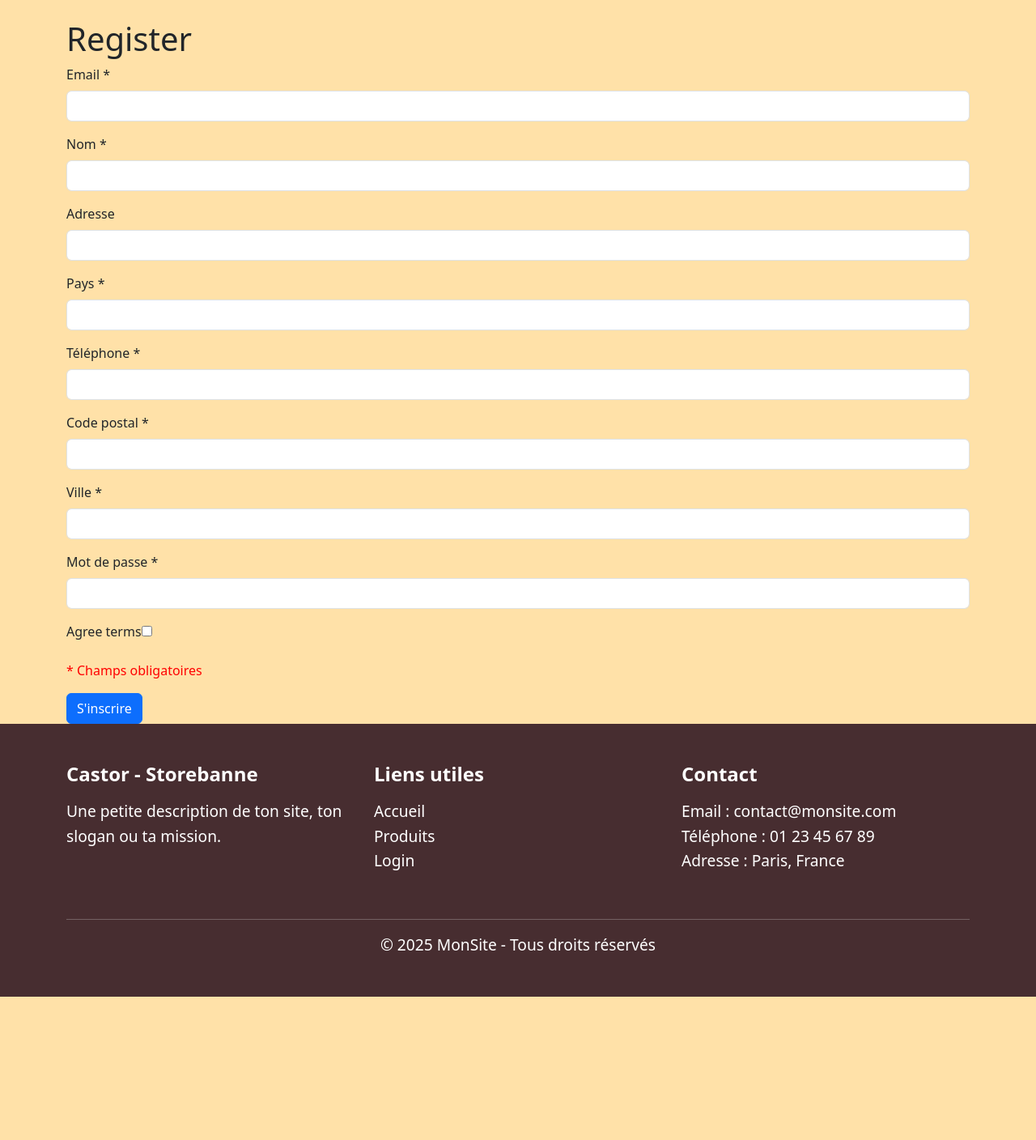
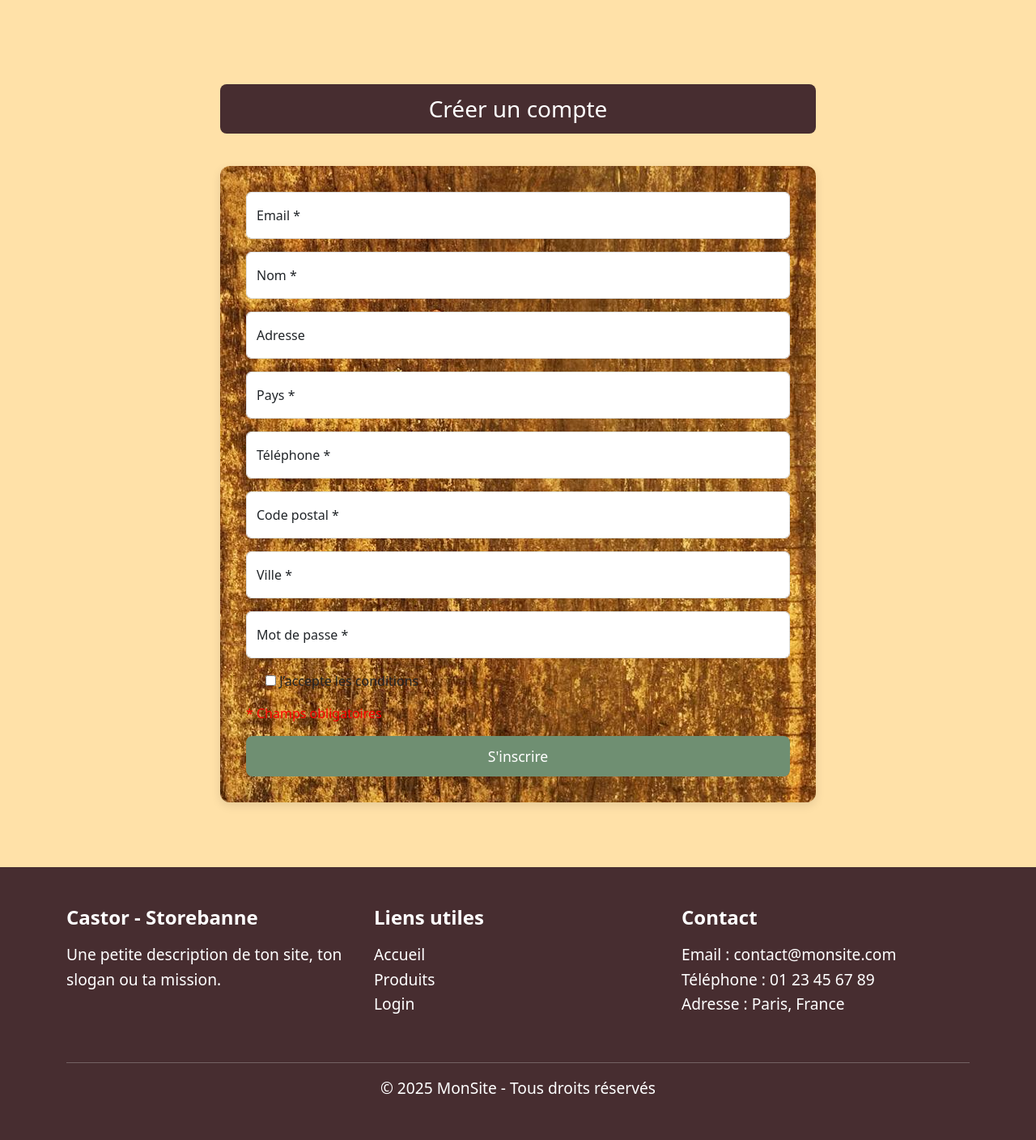
Before and after one commit to TatianaAll/castorStoreBanne, a Symfony app: template templates/registration/register.html.twig in a window 1280 px wide. Shown: the part 106-1514 px from the top of the page at 81% size. Before the commit the page ends 1337 px from the top, so only its background shows below. Run offline with Twig, Linux system fonts and the light colour scheme; the template is opened without the code that fills it, so the values that code supplies are empty; form fields are guessed from the names that the template uses; some libraries are stand-ins or nearby versions.

Commit message:
css register

```diff
--- a/migrations/Version20250918120720.php
+++ b/migrations/Version20250918132539.php
@@ -10,7 +10,7 @@ use Doctrine\Migrations\AbstractMigration;
 /**
  * Auto-generated Migration: Please modify to your needs!
  */
-final class Version20250918120720 extends AbstractMigration
+final class Version20250918132539 extends AbstractMigration
 {
     public function getDescription(): string
     {
--- a/src/Controller/AdminProductController.php
+++ b/src/Controller/AdminProductController.php
@@ -45,7 +45,7 @@ class AdminProductController extends AbstractController
                 // Handle exception if something happens during file upload
               }
 
-              $product->setImage("/castorStoreBanne/public/uploads/".$newFilename);
+              $product->setImage("/uploads/".$newFilename);
             }
 
             $entityManager->persist($product);
--- a/src/Controller/HomeController.php
+++ b/src/Controller/HomeController.php
@@ -20,7 +20,7 @@ class HomeController extends AbstractController
         return $this->render('home/index.html.twig', [
             'title'         => $title,
             'quiSommesNous' => $quiSommesNous,
-            'products'      => $products,
+            'products'      => $products
         ]);
     }
 }
--- a/templates/registration/register.html.twig
+++ b/templates/registration/register.html.twig
@@ -1,24 +1,141 @@
 {% extends 'base.html.twig' %}
 
-{% block title %}Register{% endblock %}
+{% block title %}S'inscrire{% endblock %}
+
+{% block styles %}
+{{ parent() }}
+<style>
+  .wf-container {
+    padding-top: 2.5rem;
+    padding-bottom: 2.5rem;
+  }
+
+  .wf-title-bar {
+    background:#472D30;
+    color: white;
+    border-radius:.5rem;
+    padding:.85rem 1.25rem;
+  }
+
+  .wf-panel {
+    background: url("{{ asset('assets/wood-pattern.jpg') }}") repeat center center, #472D30;
+    border-radius: .75rem;
+    padding: 2rem;
+    box-shadow: 0 0.25rem 0.75rem rgba(0,0,0,0.1);
+  }
+
+  .wf-section {
+    margin-top:2.5rem;
+    margin-bottom:2.5rem;
+  }
+
+  .btn-primary {
+    background-color: #6F8F72;
+    border: none;
+    font-size: 1.1rem;
+    padding: 0.75rem 1.5rem;
+    border-radius: 0.5rem;
+  }
+
+  .btn-primary:hover {
+    background-color: #5a705c;
+  }
+
+  .form-floating input, .form-floating select, .form-floating textarea {
+    height: 50px;
+    padding: 1rem 0.75rem;
+  }
+
+  .form-floating textarea {
+    height: 150px;
+  }
+
+  .required-note {
+    color: red;
+    margin-top: 0.5rem;
+  }
+</style>
+{% endblock %}
 
 {% block body %}
-    <h1>Register</h1>
+<div class="wf-container">
+  <!-- Titre -->
+  <div class="row wf-section">
+    <div class="col-12 col-md-8 offset-md-2">
+      <div class="wf-title-bar text-center">
+        <h1 class="h3 m-0">Créer un compte</h1>
+      </div>
+    </div>
+  </div>
 
-    {{ form_errors(registrationForm) }}
+  <!-- Formulaire d'inscription -->
+  <section id="register" class="row wf-section">
+    <div class="col-12 col-md-8 offset-md-2">
+      <div class="wf-panel">
 
-    {{ form_start(registrationForm) }}
-        {{ form_row(registrationForm.email, {'label': 'Email *'}) }}
-        {{ form_row(registrationForm.name, {'label': 'Nom *'}) }}
-        {{ form_row(registrationForm.address, {'label': 'Adresse'}) }}
-        {{ form_row(registrationForm.country, {'label': 'Pays *'}) }}
-        {{ form_row(registrationForm.phone, {'label': 'Téléphone *'}) }}
-        {{ form_row(registrationForm.zipCode, {'label': 'Code postal *'}) }}
-        {{ form_row(registrationForm.town, {'label': 'Ville *'}) }}
-        {{ form_row(registrationForm.plainPassword, {'label': 'Mot de passe *'}) }}
-        {{ form_row(registrationForm.agreeTerms)}}
+        {{ form_start(registrationForm, {'attr': {'class': 'needs-validation', 'novalidate': 'novalidate'}}) }}
 
-        <p style="color: red;">* Champs obligatoires</p>
-        <button class="btn btn-primary">S'inscrire</button>
-    {{ form_end(registrationForm) }}
+          <div class="form-floating mb-3">
+            {{ form_widget(registrationForm.email, {'attr': {'class': 'form-control', 'placeholder': 'Email'}}) }}
+            {{ form_label(registrationForm.email, 'Email *') }}
+            {{ form_errors(registrationForm.email) }}
+          </div>
+
+          <div class="form-floating mb-3">
+            {{ form_widget(registrationForm.name, {'attr': {'class': 'form-control', 'placeholder': 'Nom'}}) }}
+            {{ form_label(registrationForm.name, 'Nom *') }}
+            {{ form_errors(registrationForm.name) }}
+          </div>
+
+          <div class="form-floating mb-3">
+            {{ form_widget(registrationForm.address, {'attr': {'class': 'form-control', 'placeholder': 'Adresse'}}) }}
+            {{ form_label(registrationForm.address, 'Adresse') }}
+            {{ form_errors(registrationForm.address) }}
+          </div>
+
+          <div class="form-floating mb-3">
+            {{ form_widget(registrationForm.country, {'attr': {'class': 'form-control', 'placeholder': 'Pays'}}) }}
+            {{ form_label(registrationForm.country, 'Pays *') }}
+            {{ form_errors(registrationForm.country) }}
+          </div>
+
+          <div class="form-floating mb-3">
+            {{ form_widget(registrationForm.phone, {'attr': {'class': 'form-control', 'placeholder': 'Téléphone'}}) }}
+            {{ form_label(registrationForm.phone, 'Téléphone *') }}
+            {{ form_errors(registrationForm.phone) }}
+          </div>
+
+          <div class="form-floating mb-3">
+            {{ form_widget(registrationForm.zipCode, {'attr': {'class': 'form-control', 'placeholder': 'Code postal'}}) }}
+            {{ form_label(registrationForm.zipCode, 'Code postal *') }}
+            {{ form_errors(registrationForm.zipCode) }}
+          </div>
+
+          <div class="form-floating mb-3">
+            {{ form_widget(registrationForm.town, {'attr': {'class': 'form-control', 'placeholder': 'Ville'}}) }}
+            {{ form_label(registrationForm.town, 'Ville *') }}
+            {{ form_errors(registrationForm.town) }}
+          </div>
+
+          <div class="form-floating mb-3">
+            {{ form_widget(registrationForm.plainPassword, {'attr': {'class': 'form-control', 'placeholder': 'Mot de passe'}}) }}
+            {{ form_label(registrationForm.plainPassword, 'Mot de passe *') }}
+            {{ form_errors(registrationForm.plainPassword) }}
+          </div>
+
+          <div class="form-check mb-3">
+            {{ form_widget(registrationForm.agreeTerms, {'attr': {'class': 'form-check-input'}}) }}
+            {{ form_label(registrationForm.agreeTerms, 'J’accepte les conditions', {'label_attr': {'class': 'form-check-label'}}) }}
+            {{ form_errors(registrationForm.agreeTerms) }}
+          </div>
+
+          <p class="required-note">* Champs obligatoires</p>
+
+          <button class="btn btn-primary w-100">S'inscrire</button>
+
+        {{ form_end(registrationForm) }}
+      </div>
+    </div>
+  </section>
+</div>
 {% endblock %}
```
Also changed, not shown: public/uploads/wood-pattern-68cc0ec0f35f3.jpg (added), public/uploads/wood-pattern-68cc0f93365ef.jpg (added), 1 other file.
